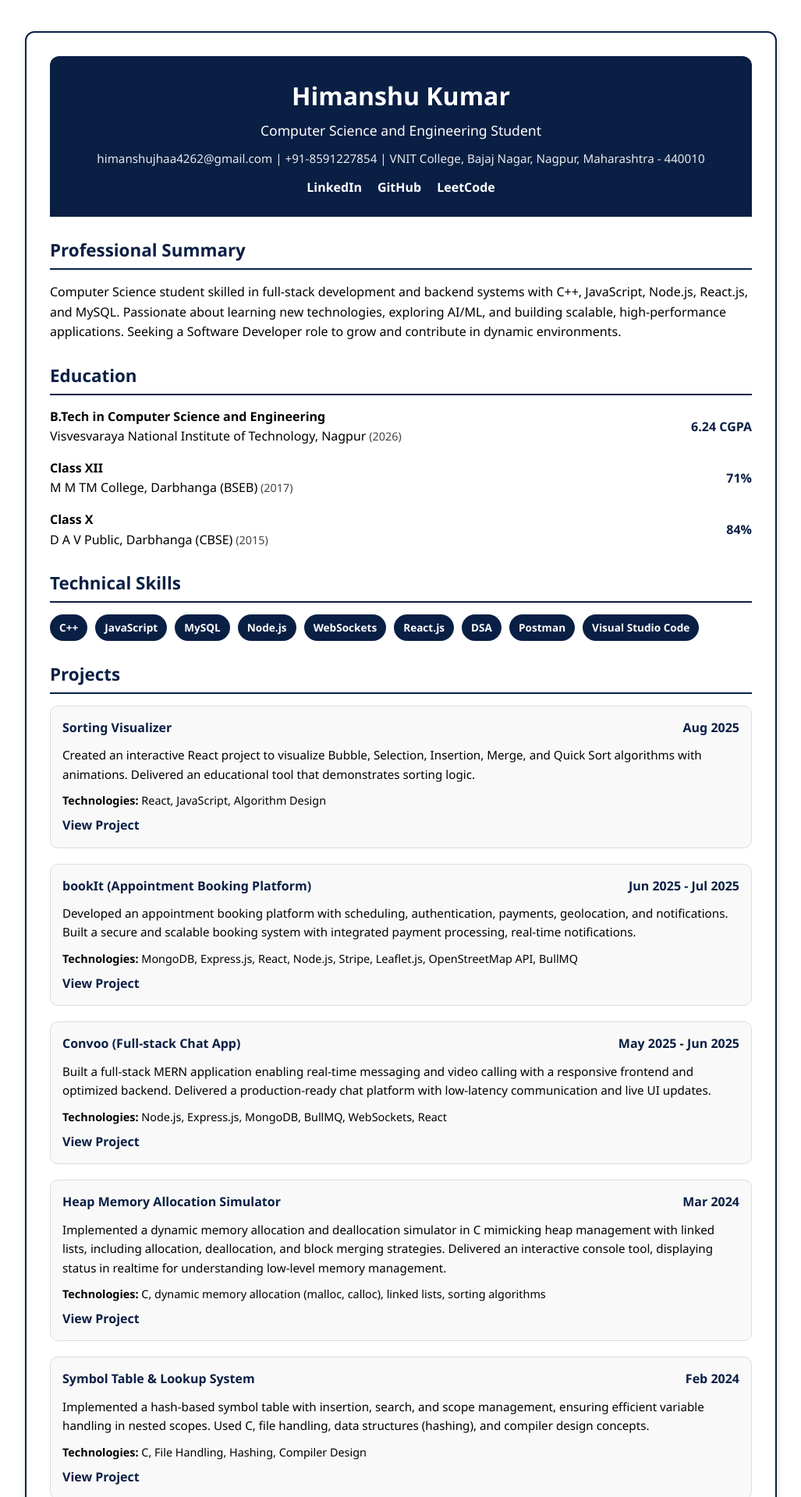
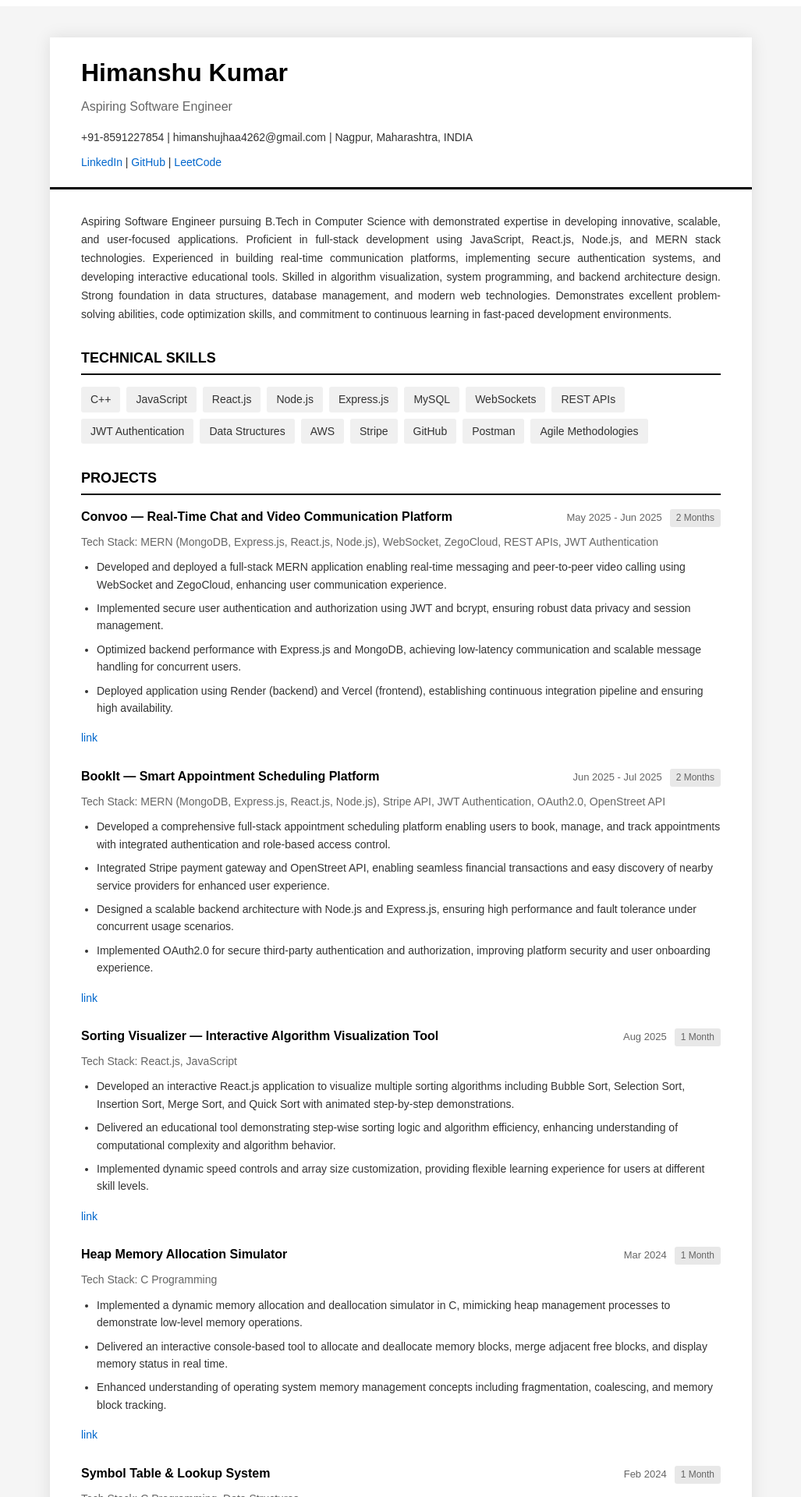
Before and after one commit to Hymanshu-jha/sde.resume, a React (Vite) app: page / in a window 1280 px wide. Shown: the top 1920 px of the page at 78% size, without its empty margins (126-1153 px from the left). Built offline with nearby package versions, Linux system fonts and the light colour scheme.

Commit message:
ATS friendly

```diff
--- a/src/Resume.jsx
+++ b/src/Resume.jsx
@@ -1,182 +1,375 @@
 import React from "react";
-import "./Resume.css";
-import html2pdf from "html2pdf.js";
 
 const resumeData = {
   name: "Himanshu Kumar",
-  profession: "Computer Science and Engineering Student",
+  profession: "Aspiring Software Engineer",
   email: "himanshujhaa4262@gmail.com",
   phone: "+91-8591227854",
-  location: "VNIT College, Bajaj Nagar, Nagpur, Maharashtra - 440010",
+  location: "Nagpur, Maharashtra, INDIA",
   linkedin: "https://www.linkedin.com/in/himanshu-kumar-a83388342/",
   github: "https://github.com/Hymanshu-jha/",
   leetcode: "https://leetcode.com/u/kaadhale/",
   summary:
-    "Computer Science student skilled in full-stack development and backend systems with C++, JavaScript, Node.js, React.js, and MySQL. Passionate about learning new technologies, exploring AI/ML, and building scalable, high-performance applications. Seeking a Software Developer role to grow and contribute in dynamic environments.",
+    "Aspiring Software Engineer pursuing B.Tech in Computer Science with demonstrated expertise in developing innovative, scalable, and user-focused applications. Proficient in full-stack development using JavaScript, React.js, Node.js, and MERN stack technologies. Experienced in building real-time communication platforms, implementing secure authentication systems, and developing interactive educational tools. Skilled in algorithm visualization, system programming, and backend architecture design. Strong foundation in data structures, database management, and modern web technologies. Demonstrates excellent problem-solving abilities, code optimization skills, and commitment to continuous learning in fast-paced development environments.",
   education: [
     {
-      degree: "B.Tech in Computer Science and Engineering",
+      degree: "B.Tech/B.E. | Computer Science",
       institution: "Visvesvaraya National Institute of Technology, Nagpur",
-      year: "2026",
-      grade: "6.24 CGPA",
+      location: "Nagpur, Maharashtra",
+      duration: "Aug 2022 - May 2026",
     },
     {
       degree: "Class XII",
-      institution: "M M TM College, Darbhanga (BSEB)",
-      year: "2017",
-      grade: "71%",
+      institution: "M M TM College, Darbhanga",
+      location: "Darbhanga, Bihar",
+      duration: "2017",
     },
     {
       degree: "Class X",
-      institution: "D A V Public, Darbhanga (CBSE)",
-      year: "2015",
-      grade: "84%",
+      institution: "D A V Public School, Darbhanga",
+      location: "Darbhanga, Bihar",
+      duration: "2015",
     },
   ],
   skills: [
-    "C++", "JavaScript", "MySQL", "Node.js", "WebSockets",
-    "React.js", "DSA", "Postman", "Visual Studio Code"
+    "C++", "JavaScript", "React.js", "Node.js", "Express.js",
+    "MySQL", "WebSockets", "REST APIs", "JWT Authentication",
+    "Data Structures", "AWS", "Stripe", "GitHub", "Postman", "Agile Methodologies"
   ],
   projects: [
     {
-      title: "Sorting Visualizer",
-      duration: "Aug 2025",
-      description:
-        "Created an interactive React project to visualize Bubble, Selection, Insertion, Merge, and Quick Sort algorithms with animations. Delivered an educational tool that demonstrates sorting logic.",
-      technologies: "React, JavaScript, Algorithm Design",
-      url: "https://sorting-visualizer-xi-ebon.vercel.app/"
+      title: "Convoo — Real-Time Chat and Video Communication Platform",
+      duration: "May 2025 - Jun 2025",
+      durationBadge: "2 Months",
+      techStack: "MERN (MongoDB, Express.js, React.js, Node.js), WebSocket, ZegoCloud, REST APIs, JWT Authentication",
+      points: [
+        "Developed and deployed a full-stack MERN application enabling real-time messaging and peer-to-peer video calling using WebSocket and ZegoCloud, enhancing user communication experience.",
+        "Implemented secure user authentication and authorization using JWT and bcrypt, ensuring robust data privacy and session management.",
+        "Optimized backend performance with Express.js and MongoDB, achieving low-latency communication and scalable message handling for concurrent users.",
+        "Deployed application using Render (backend) and Vercel (frontend), establishing continuous integration pipeline and ensuring high availability."
+      ],
+      url: "https://chat-app-rho-ashy.vercel.app/"
     },
     {
-      title: "bookIt (Appointment Booking Platform)",
+      title: "BookIt — Smart Appointment Scheduling Platform",
       duration: "Jun 2025 - Jul 2025",
-      description:
-        "Developed an appointment booking platform with scheduling, authentication, payments, geolocation, and notifications. Built a secure and scalable booking system with integrated payment processing, real-time notifications.",
-      technologies: "MongoDB, Express.js, React, Node.js, Stripe, Leaflet.js, OpenStreetMap API, BullMQ",
+      durationBadge: "2 Months",
+      techStack: "MERN (MongoDB, Express.js, React.js, Node.js), Stripe API, JWT Authentication, OAuth2.0, OpenStreet API",
+      points: [
+        "Developed a comprehensive full-stack appointment scheduling platform enabling users to book, manage, and track appointments with integrated authentication and role-based access control.",
+        "Integrated Stripe payment gateway and OpenStreet API, enabling seamless financial transactions and easy discovery of nearby service providers for enhanced user experience.",
+        "Designed a scalable backend architecture with Node.js and Express.js, ensuring high performance and fault tolerance under concurrent usage scenarios.",
+        "Implemented OAuth2.0 for secure third-party authentication and authorization, improving platform security and user onboarding experience."
+      ],
       url: "https://appointment-booking-system-tau.vercel.app/"
     },
     {
-      title: "Convoo (Full-stack Chat App)",
-      duration: "May 2025 - Jun 2025",
-      description:
-        "Built a full-stack MERN application enabling real-time messaging and video calling with a responsive frontend and optimized backend. Delivered a production-ready chat platform with low-latency communication and live UI updates.",
-      technologies: "Node.js, Express.js, MongoDB, BullMQ, WebSockets, React",
-      url: "https://chat-app-rho-ashy.vercel.app/"
+      title: "Sorting Visualizer — Interactive Algorithm Visualization Tool",
+      duration: "Aug 2025",
+      durationBadge: "1 Month",
+      techStack: "React.js, JavaScript",
+      points: [
+        "Developed an interactive React.js application to visualize multiple sorting algorithms including Bubble Sort, Selection Sort, Insertion Sort, Merge Sort, and Quick Sort with animated step-by-step demonstrations.",
+        "Delivered an educational tool demonstrating step-wise sorting logic and algorithm efficiency, enhancing understanding of computational complexity and algorithm behavior.",
+        "Implemented dynamic speed controls and array size customization, providing flexible learning experience for users at different skill levels."
+      ],
+      url: "https://sorting-visualizer-xi-ebon.vercel.app/"
     },
     {
       title: "Heap Memory Allocation Simulator",
       duration: "Mar 2024",
-      description:
-        "Implemented a dynamic memory allocation and deallocation simulator in C mimicking heap management with linked lists, including allocation, deallocation, and block merging strategies. Delivered an interactive console tool, displaying status in realtime for understanding low-level memory management.",
-      technologies: "C, dynamic memory allocation (malloc, calloc), linked lists, sorting algorithms",
+      durationBadge: "1 Month",
+      techStack: "C Programming",
+      points: [
+        "Implemented a dynamic memory allocation and deallocation simulator in C, mimicking heap management processes to demonstrate low-level memory operations.",
+        "Delivered an interactive console-based tool to allocate and deallocate memory blocks, merge adjacent free blocks, and display memory status in real time.",
+        "Enhanced understanding of operating system memory management concepts including fragmentation, coalescing, and memory block tracking."
+      ],
       url: "https://github.com/Hymanshu-jha/System_Programming"
     },
     {
       title: "Symbol Table & Lookup System",
       duration: "Feb 2024",
-      description:
-        "Implemented a hash-based symbol table with insertion, search, and scope management, ensuring efficient variable handling in nested scopes. Used C, file handling, data structures (hashing), and compiler design concepts.",
-      technologies: "C, File Handling, Hashing, Compiler Design",
+      durationBadge: "1 Month",
+      techStack: "C Programming, Data Structures",
+      points: [
+        "Implemented hash-based symbol table with insertion, search, and scope management functionalities, ensuring efficient variable handling in nested scopes.",
+        "Developed collision resolution mechanisms and scope stack management for compiler design applications.",
+        "Optimized lookup operations using hash functions, achieving O(1) average-case time complexity for symbol retrieval."
+      ],
       url: "https://github.com/Hymanshu-jha/System_Programming"
     },
   ],
-  languages: ["Hindi", "English"],
+  languages: ["English", "Hindi"],
 };
-
-
-
 
 const Resume = () => {
   const handleDownloadPDF = () => {
-    // Directly point to the PDF inside public/
-    const link = document.createElement("a");
-    link.href = "/Himanshu_Kumar_Resume.pdf"; // Path relative to public folder
-    link.download = "Himanshu_Kumar_Resume.pdf"; // Suggested download name
-    link.click();
+    window.print();
   };
 
   return (
-    <div className="resume-container">
-      <header>
-        <h1 className="resume-name">{resumeData.name}</h1>
-        <div className="resume-profession">{resumeData.profession}</div>
-        <div className="resume-contact">
-          <span>{resumeData.email}</span> | <span>{resumeData.phone}</span> | <span>{resumeData.location}</span>
+    <div style={styles.body}>
+      <div style={styles.container}>
+        <header style={styles.header}>
+          <h1 style={styles.name}>{resumeData.name}</h1>
+          <div style={styles.title}>{resumeData.profession}</div>
+          <div style={styles.contactInfo}>
+            {resumeData.phone} | {resumeData.email} | {resumeData.location}
           </div>
-        <div className="resume-links">
-          <a href={resumeData.linkedin} target="_blank" rel="noopener noreferrer">LinkedIn</a>
-          <a href={resumeData.github} target="_blank" rel="noopener noreferrer">GitHub</a>
-          <a href={resumeData.leetcode} target="_blank" rel="noopener noreferrer">LeetCode</a>
+          <div style={styles.links}>
+            <a href={resumeData.linkedin} target="_blank" rel="noopener noreferrer" style={styles.link}>LinkedIn</a>
+            {" | "}
+            <a href={resumeData.github} target="_blank" rel="noopener noreferrer" style={styles.link}>GitHub</a>
+            {" | "}
+            <a href={resumeData.leetcode} target="_blank" rel="noopener noreferrer" style={styles.link}>LeetCode</a>
           </div>
         </header>
 
-      <section>
-        <h2>Professional Summary</h2>
-        <p>{resumeData.summary}</p>
-      </section>
+        <div style={styles.summary}>
+          {resumeData.summary}
+        </div>
 
-      <section>
-        <h2>Education</h2>
-        <div className="education-list">
-          {resumeData.education.map((edu, idx) => (
-            <div className="education-row" key={idx}>
-              <div className="edu-left">
-                <strong>{edu.degree}</strong><br />
-                {edu.institution}
-                <span className="edu-year"> ({edu.year})</span>
-              </div>
-              <div className="edu-grade">{edu.grade}</div>
-            </div>
+        <div style={styles.section}>
+          <div style={styles.sectionTitle}>Technical Skills</div>
+          <div style={styles.skillsList}>
+            {resumeData.skills.map((skill, idx) => (
+              <span key={idx} style={styles.skillItem}>{skill}</span>
             ))}
           </div>
-      </section>
+        </div>
 
-      <section>
-        <h2>Technical Skills</h2>
-        <div className="skills-list">
-          {resumeData.skills.map((skill, idx) => (
-            <span className="skill-badge" key={idx}>{skill}</span>
+        <div style={styles.section}>
+          <div style={styles.sectionTitle}>Projects</div>
+          {resumeData.projects.map((project, idx) => (
+            <div key={idx} style={styles.projectItem}>
+              <div style={styles.projectHeader}>
+                <div style={styles.projectTitle}>{project.title}</div>
+                <div style={styles.duration}>
+                  {project.duration}
+                  <span style={styles.durationBadge}>{project.durationBadge}</span>
+                </div>
+              </div>
+              <div style={styles.techStack}>Tech Stack: {project.techStack}</div>
+              <div style={styles.projectDetails}>
+                <ul style={styles.projectList}>
+                  {project.points.map((point, pIdx) => (
+                    <li key={pIdx} style={styles.projectListItem}>{point}</li>
                   ))}
+                </ul>
               </div>
-      </section>
-
-      <section>
-        <h2>Projects</h2>
-        <div className="projects-list">
-          {resumeData.projects.map((proj, idx) => (
-            <div className="project-card" key={idx}>
-              <div className="project-header">
-                <span className="project-title">{proj.title}</span>
-                <span className="project-date">{proj.duration}</span>
-              </div>
-              <div className="project-description">{proj.description}</div>
-              <div className="project-tech">
-                <strong>Technologies:</strong> {proj.technologies}
-              </div>
-              <div>
-                <a href={proj.url} target="_blank" rel="noopener noreferrer">View Project</a>
+              <div style={styles.projectLink}>
+                <a href={project.url} target="_blank" rel="noopener noreferrer" style={styles.link}>
+                  link
+                </a>
               </div>
             </div>
           ))}
         </div>
-      </section>
 
-      <section>
-        <h2>Languages</h2>
-        <div className="language-list">
-          {resumeData.languages.map((lang, idx) => (
-            <span className="lang-badge" key={idx}>{lang}</span>
+        <div style={styles.section}>
+          <div style={styles.sectionTitle}>Education</div>
+          {resumeData.education.map((edu, idx) => (
+            <div key={idx} style={styles.educationItem}>
+              <div style={styles.educationHeader}>
+                <div style={styles.educationDegree}>{edu.degree}</div>
+                <div style={styles.duration}>{edu.duration}</div>
+              </div>
+              <div style={styles.institution}>{edu.institution}</div>
+              <div style={styles.location}>{edu.location}</div>
+            </div>
           ))}
         </div>
-      </section>
 
-      <footer>
-        {/* ✅ Changed here: no window.print(), uses html2pdf */}
-        <button className="btn-download" onClick={() => handleDownloadPDF("A1")}>
+        <div style={styles.section}>
+          <div style={styles.sectionTitle}>Additional Information</div>
+          <div style={styles.additionalInfo}>
+            <strong>Languages:</strong> {resumeData.languages.join(", ")} (Proficient)
+          </div>
+        </div>
+
+        <footer style={styles.footer}>
+          <button style={styles.btnDownload} onClick={handleDownloadPDF}>
             Download PDF
           </button>
         </footer>
       </div>
+    </div>
   );
 };
 
+const styles = {
+  body: {
+    fontFamily: "Arial, sans-serif",
+    lineHeight: "1.6",
+    color: "#333",
+    background: "#f5f5f5",
+    padding: "40px 20px",
+    margin: 0,
+  },
+  container: {
+    maxWidth: "900px",
+    margin: "0 auto",
+    background: "white",
+    boxShadow: "0 0 20px rgba(0,0,0,0.1)",
+  },
+  header: {
+    marginBottom: "30px",
+    padding: "20px 40px",
+    background: "#fff",
+    borderBottom: "3px solid #000",
+  },
+  name: {
+    fontSize: "32px",
+    fontWeight: "bold",
+    margin: "0 0 5px 0",
+    color: "#000",
+  },
+  title: {
+    fontSize: "16px",
+    color: "#666",
+    marginBottom: "15px",
+  },
+  contactInfo: {
+    fontSize: "14px",
+    color: "#333",
+    marginBottom: "10px",
+  },
+  links: {
+    fontSize: "14px",
+    marginTop: "10px",
+  },
+  link: {
+    color: "#0066cc",
+    textDecoration: "none",
+  },
+  summary: {
+    padding: "0 40px",
+    marginBottom: "30px",
+    fontSize: "14px",
+    lineHeight: "1.7",
+    textAlign: "justify",
+  },
+  section: {
+    padding: "0 40px",
+    marginBottom: "30px",
+  },
+  sectionTitle: {
+    fontSize: "18px",
+    fontWeight: "bold",
+    marginBottom: "15px",
+    color: "#000",
+    textTransform: "uppercase",
+    borderBottom: "2px solid #000",
+    paddingBottom: "5px",
+  },
+  skillsList: {
+    display: "flex",
+    flexWrap: "wrap",
+    gap: "8px",
+    fontSize: "14px",
+  },
+  skillItem: {
+    background: "#f0f0f0",
+    padding: "5px 12px",
+    borderRadius: "3px",
+    display: "inline-block",
+  },
+  projectItem: {
+    marginBottom: "25px",
+  },
+  projectHeader: {
+    display: "flex",
+    justifyContent: "space-between",
+    alignItems: "baseline",
+    marginBottom: "8px",
+    flexWrap: "wrap",
+  },
+  projectTitle: {
+    fontSize: "16px",
+    fontWeight: "bold",
+    color: "#000",
+  },
+  duration: {
+    fontSize: "13px",
+    color: "#666",
+    whiteSpace: "nowrap",
+  },
+  durationBadge: {
+    display: "inline-block",
+    background: "#e8e8e8",
+    padding: "2px 8px",
+    borderRadius: "3px",
+    fontSize: "12px",
+    marginLeft: "10px",
+    color: "#666",
+  },
+  techStack: {
+    fontSize: "14px",
+    color: "#666",
+    marginBottom: "10px",
+  },
+  projectDetails: {
+    marginTop: "10px",
+  },
+  projectList: {
+    marginLeft: "20px",
+    marginTop: "8px",
+    paddingLeft: 0,
+  },
+  projectListItem: {
+    fontSize: "14px",
+    marginBottom: "8px",
+    lineHeight: "1.6",
+  },
+  projectLink: {
+    marginTop: "8px",
+    fontSize: "14px",
+  },
+  educationItem: {
+    marginBottom: "25px",
+  },
+  educationHeader: {
+    display: "flex",
+    justifyContent: "space-between",
+    alignItems: "baseline",
+    marginBottom: "8px",
+    flexWrap: "wrap",
+  },
+  educationDegree: {
+    fontSize: "16px",
+    fontWeight: "bold",
+    color: "#000",
+  },
+  institution: {
+    fontSize: "14px",
+    color: "#666",
+    marginBottom: "5px",
+  },
+  location: {
+    fontSize: "13px",
+    color: "#888",
+    marginBottom: "10px",
+  },
+  additionalInfo: {
+    fontSize: "14px",
+    lineHeight: "1.7",
+  },
+  footer: {
+    textAlign: "center",
+    padding: "30px 40px",
+  },
+  btnDownload: {
+    background: "#000",
+    color: "white",
+    padding: "12px 30px",
+    fontSize: "14px",
+    fontWeight: "600",
+    border: "none",
+    borderRadius: "5px",
+    cursor: "pointer",
+    transition: "background 0.2s ease-in-out",
+  },
+};
+
 export default Resume;
```
Lines whose indentation alone changed are shown as unchanged.
